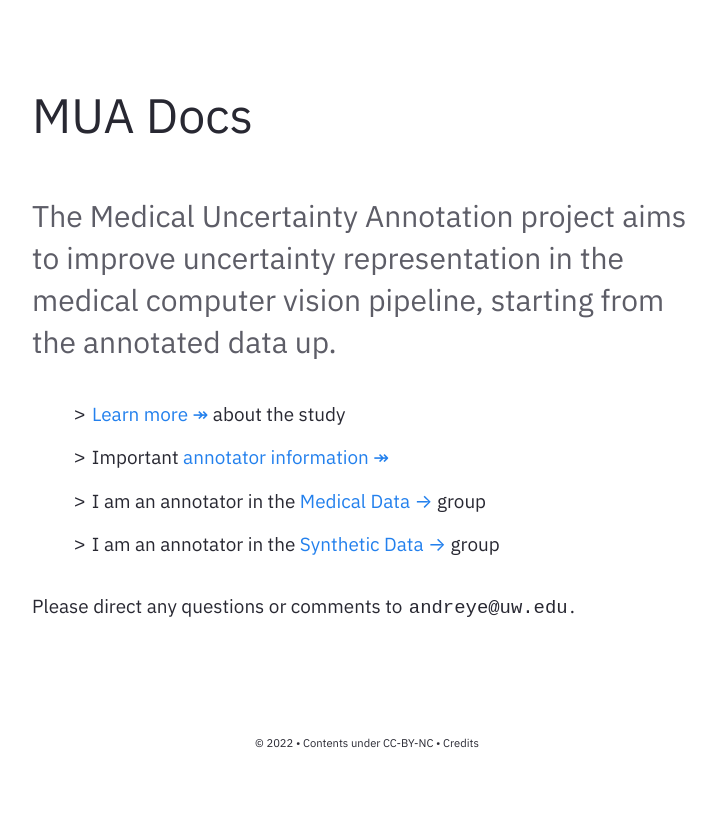
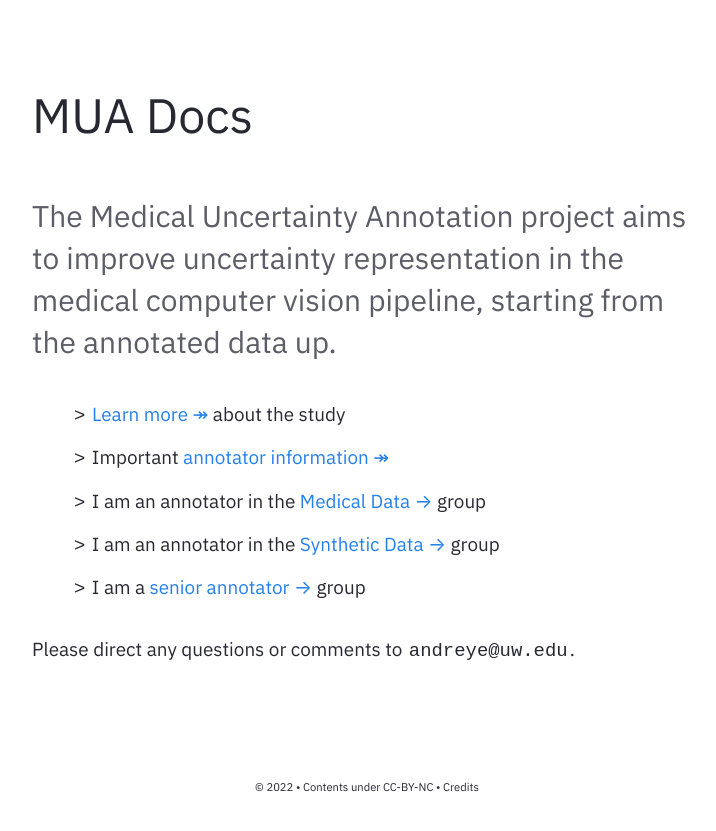
Before and after one commit to andre-ye/muadocs, a Jekyll site: the page built from pages/index.md, in a window 1280 px wide. Shown: the top 831 px of the page, without its empty margins (273-989 px from the left). Built offline with Jekyll 4.4.1, drawn with Linux system fonts in a browser that asks for light colours.

Commit message:
Update Homepage.html

```diff
--- a/_includes/Homepage.html
+++ b/_includes/Homepage.html
@@ -8,6 +8,7 @@
         <li><code>></code> Important <a href="/muadocs/annotator_info" target="_blank">annotator information ↠</a></li>
         <li><code>></code> I am an annotator in the <a href="/muadocs/med_grp/start">Medical Data →</a> group</li>
         <li><code>></code> I am an annotator in the <a href="/muadocs/syn_grp/start">Synthetic Data →</a> group</li>
+        <li><code>></code> I am a <a href="/muadocs/snr_grp/start">senior annotator  →</a> group</li>
     </ul>
 
     <p>Please direct any questions or comments to <code>andreye@uw.edu</code>.</p>
```
